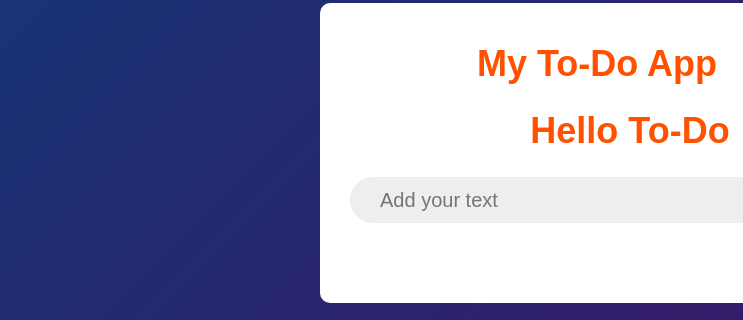
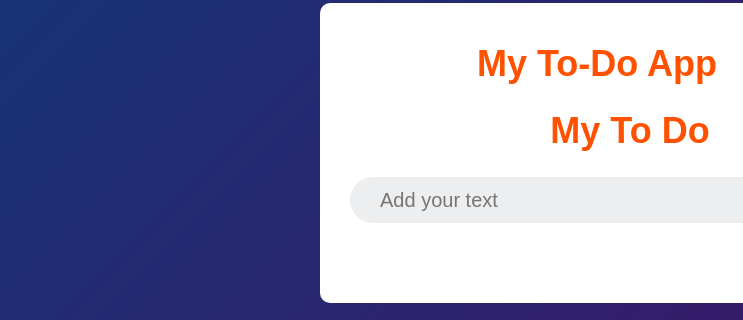
Before and after one commit to devravindu/to-do, a plain HTML site: page index.html in a window 1280 px wide. Shown: the part 107-427 px from the top of the page, 0-743 px from the left. Drawn offline with Linux system fonts and the light colour scheme.

Commit message:
version 3

```diff
--- a/change.js
+++ b/change.js
@@ -1,3 +1,5 @@
 console.log("change evrything, But Nothing");
 
 console.log("Add version 2 heading");
+
+console.log("Remove version 2 heading");
--- a/index.html
+++ b/index.html
@@ -11,8 +11,8 @@
     <div class="container">
       <div class="todo-app">
         <h2>My To-Do App <img src="assets/todo.png" alt="Logo" /></h2>
-        <!-- version 2 heading -->
-        <h2>Hello To-Do</h2>
+        <!-- version 2 heading update -->
+        <h2>My To Do</h2>
         <div class="row">
           <input type="text" id="input-box" placeholder="Add your text" />
           <button onclick="addTask()" id="btn_add">Add</button>
```
